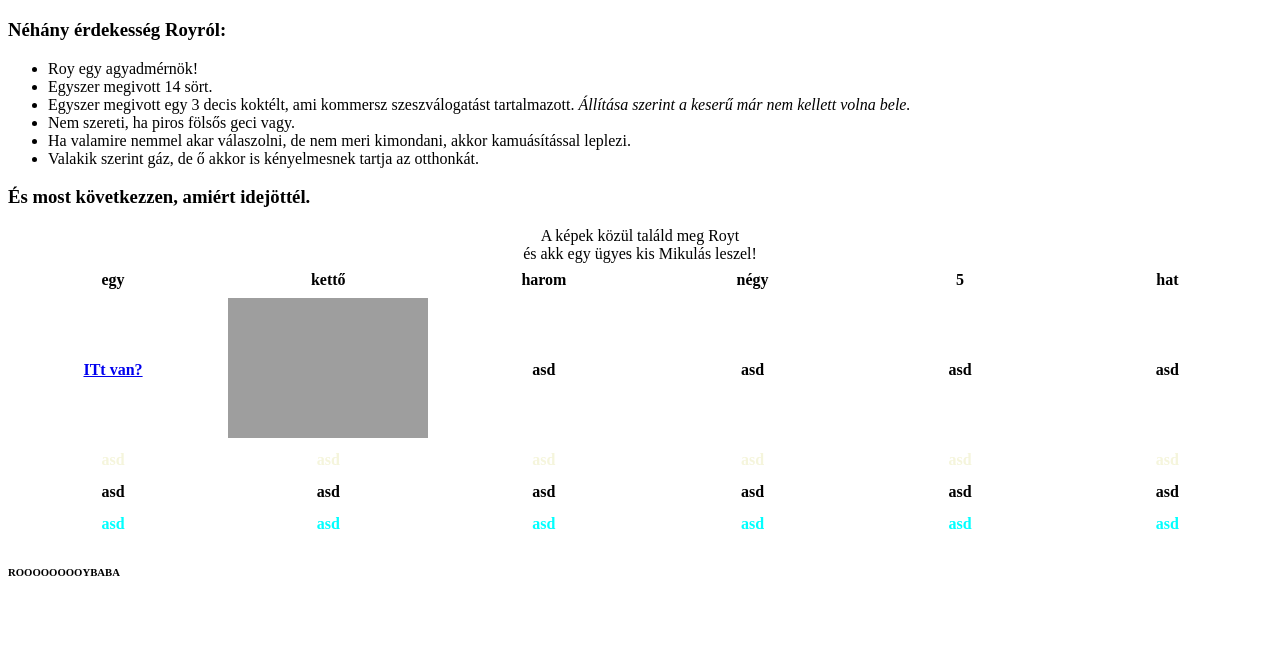
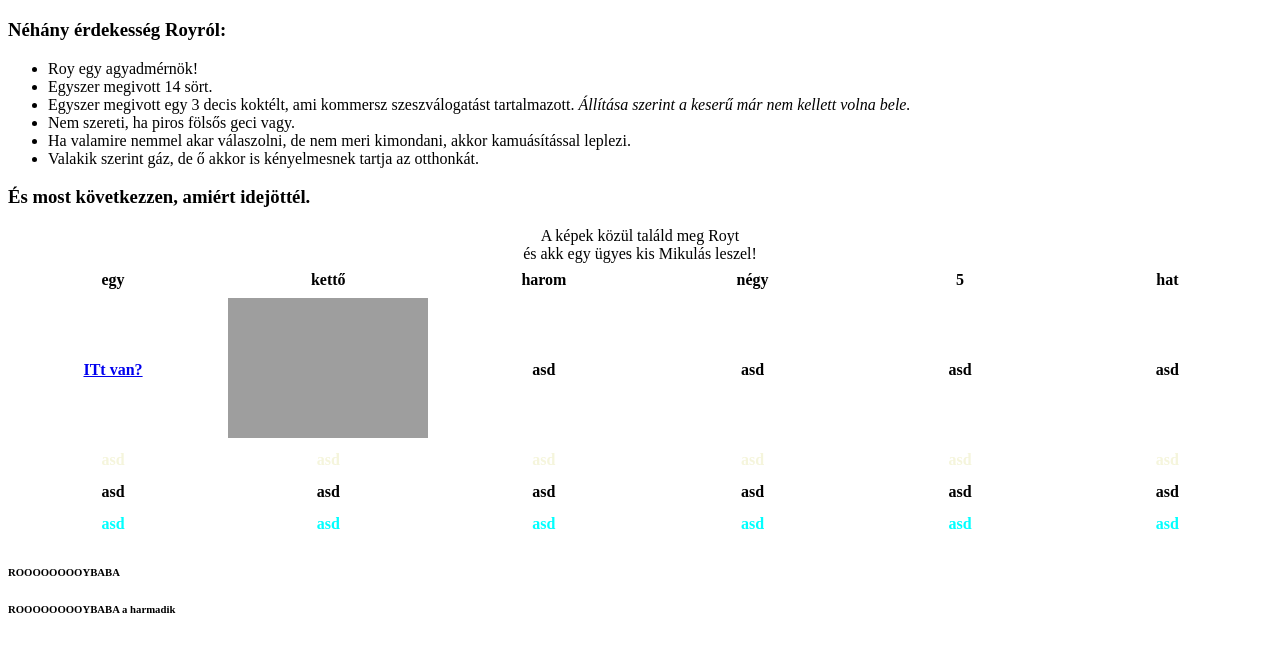
Before and after one commit to MiklosKis/projectroy.github.io, a plain HTML site: page finding.html in a window 1280 px wide. Shown: the part 61-712 px from the top of the page. Drawn offline with Linux system fonts and the light colour scheme; grey boxes are pictures that could not be loaded.

Commit message:
Third Roybaba was added.

```diff
--- a/finding.html
+++ b/finding.html
@@ -77,5 +77,8 @@
     <h6>
        ROOOOOOOOYBABA
     </h6>
+    <h6>
+       ROOOOOOOOYBABA a harmadik
+    </h6>
 </body>
 </html>
```
